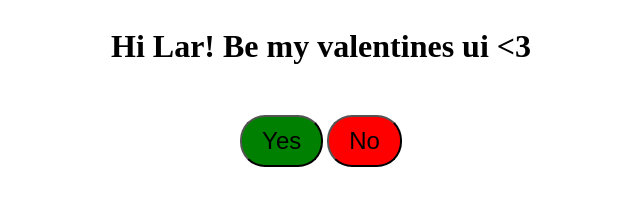
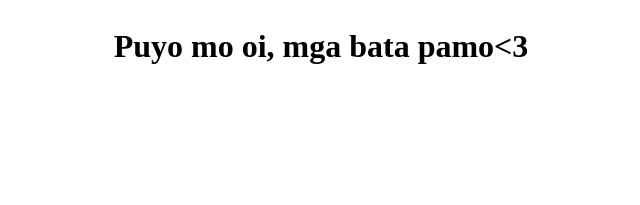
Before and after one commit to Yel18/demo, a plain HTML site: page index.html in a window 1280 px wide. Shown: the part 303-508 px from the top of the page, without its empty margins (319-959 px from the left). Drawn offline with Linux system fonts and the light colour scheme.

Commit message:
Update index.html

```diff
--- a/index.html
+++ b/index.html
@@ -3,15 +3,13 @@
 <head>
   <meta charset="UTF-8">
   <meta name="viewport" content="width=device-width, initial-scale=1.0">
-  <title>Hi Lar hehe <3</title>
+  <title>Jawa kaluod ninyo pagpuyo mo</title>
   <link rel="stylesheet" href="styles.css">
 </head>
 <body>
   <div id="valentine">
     <img id="heart" src="https://www.icegif.com/wp-content/uploads/icegif-1.gif" alt="heart">
-    <h2 id="message">Hi Lar! Be my valentines ui <3</h2>
-    <button id="button" class="green">Yes</button>
-    <button id="no-button" class="red">No</button>
+    <h2 id="message">Puyo mo oi, mga bata pamo<3</h2>
   </div>
   <script src="script.js"></script>
 </body>
```
